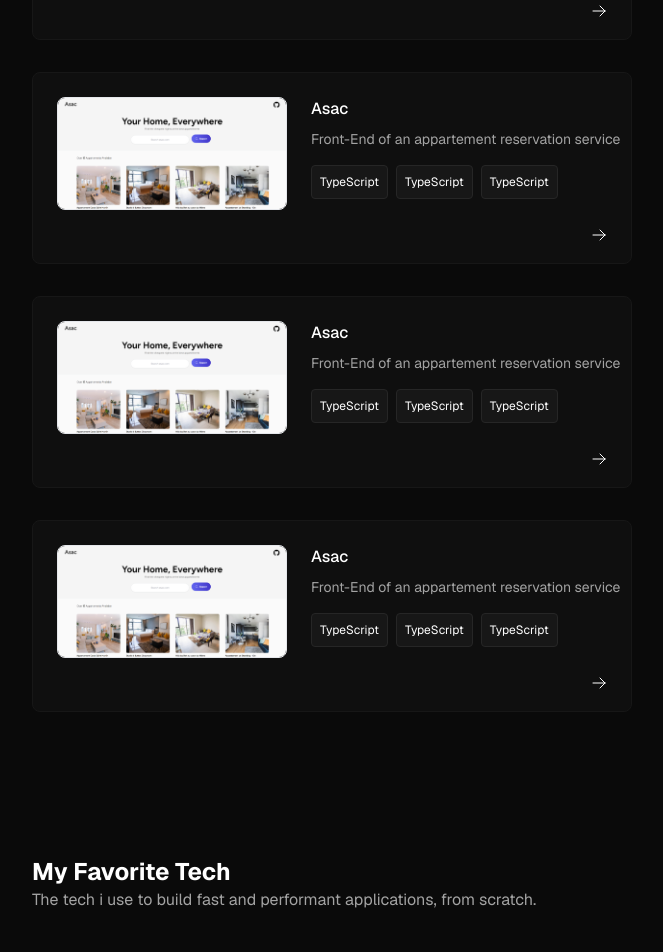
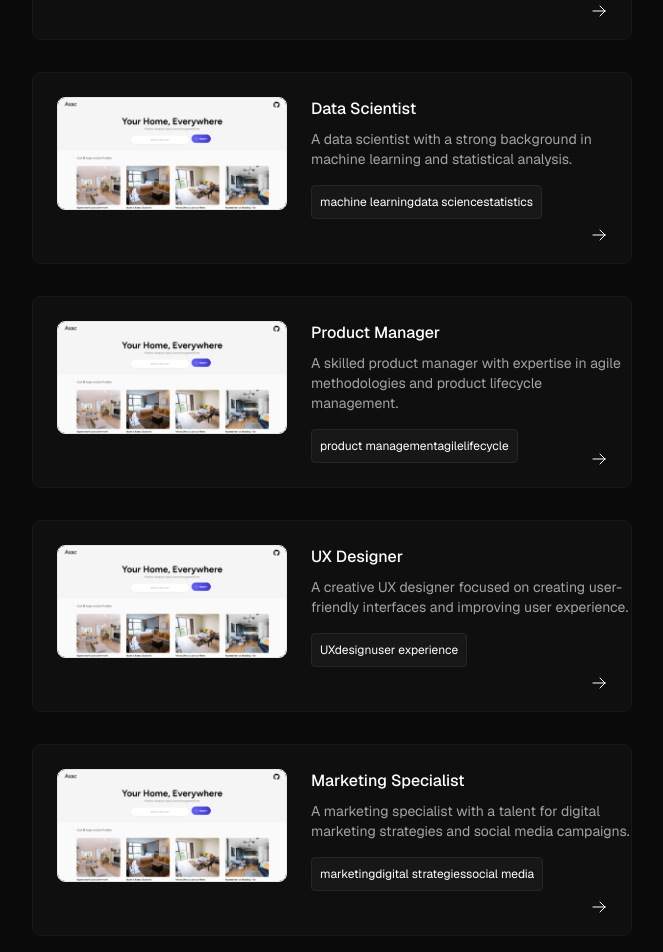
Before and after one commit to zinedinechami/portfolio_next, a Next.js app: page / in a window 1280 px wide. Shown: the part 720-1672 px from the top of the page, without its empty margins (328-991 px from the left). Built offline with nearby package versions, Linux system fonts and the light colour scheme.

Commit message:
created json for projects and mapped in the projects section, created dynamic id route for projects card

```diff
--- /dev/null
+++ b/src/app/products.json
@@ -0,0 +1,42 @@
+[
+  {
+    "id": 1,
+    "title": "Software Engineer",
+    "description": "An experienced software engineer specializing in full-stack development and cloud computing.",
+    "tags": ["full-stack", "cloud", "software engineering"],
+    "img": "https://example.com/images/alice.jpg",
+    "blog_post": "https://example.com/blog/alice"
+  },
+  {
+    "id": 2,
+    "title": "Data Scientist",
+    "description": "A data scientist with a strong background in machine learning and statistical analysis.",
+    "tags": ["machine learning", "data science", "statistics"],
+    "img": "https://example.com/images/bob.jpg",
+    "blog_post": "https://example.com/blog/bob"
+  },
+  {
+    "id": 3,
+    "title": "Product Manager",
+    "description": "A skilled product manager with expertise in agile methodologies and product lifecycle management.",
+    "tags": ["product management", "agile", "lifecycle"],
+    "img": "https://example.com/images/carol.jpg",
+    "blog_post": "https://example.com/blog/carol"
+  },
+  {
+    "id": 4,
+    "title": "UX Designer",
+    "description": "A creative UX designer focused on creating user-friendly interfaces and improving user experience.",
+    "tags": ["UX", "design", "user experience"],
+    "img": "https://example.com/images/david.jpg",
+    "blog_post": "https://example.com/blog/david"
+  },
+  {
+    "id": 5,
+    "title": "Marketing Specialist",
+    "description": "A marketing specialist with a talent for digital marketing strategies and social media campaigns.",
+    "tags": ["marketing", "digital strategies", "social media"],
+    "img": "https://example.com/images/eve.jpg",
+    "blog_post": "https://example.com/blog/eve"
+  }
+]
--- /dev/null
+++ b/src/app/projects/[projectsId]/page.tsx
@@ -0,0 +1,9 @@
+export default function Project() {
+  return (
+    <>
+      <body>
+        <div className="text-yellow-500">test</div>
+      </body>
+    </>
+  );
+}
--- a/src/app/projects/asac/page.tsx
+++ /dev/null
@@ -1,7 +0,0 @@
-export default function Asac() {
-  return (
-    <>
-      <div className="text-blue-900">Asac Page</div>
-    </>
-  );
-}
--- a/src/app/sections/projects.tsx
+++ b/src/app/sections/projects.tsx
@@ -1,4 +1,6 @@
-import ProjectCard from "../componenets/project_card";
+import projects_database from "../products.json";
+import Image from "next/image";
+import asac from "../assets/asac.png";
 
 // todo: create map for projects
 
@@ -10,12 +12,56 @@ export default function Projects() {
         <h2 className=" text-neutral-400">
           All my side projects that I built and designed.{" "}
         </h2>
-        <a href="projects/asac">
-          <ProjectCard />
-        </a>
-        <ProjectCard />
-        <ProjectCard />
-        <ProjectCard />
+
+        {projects_database.map((data) => {
+          return (
+            <>
+              <a href={"/projects/" + data.id}>
+                <article className="w-full h-48  my-8 rounded-lg border bg-neutral-900/40 hover:bg-neutral-900/80  transition-colors border-neutral-900 cursor-pointer relative">
+                  <div className="flex">
+                    <div className="pt-6 mx-6 ">
+                      <Image
+                        src={asac}
+                        width={300}
+                        height={320}
+                        quality={100}
+                        alt={data.title}
+                        className="rounded-lg border"
+                      />
+                    </div>
+                    <svg
+                      xmlns="http://www.w3.org/2000/svg"
+                      fill="none"
+                      viewBox="0 0 24 24"
+                      strokeWidth={1.5}
+                      stroke="currentColor"
+                      className="w-4 h-6 mr-2 absolute right-4 bottom-4"
+                    >
+                      <path
+                        strokeLinecap="round"
+                        strokeLinejoin="round"
+                        d="M13.5 4.5 21 12m0 0-7.5 7.5M21 12H3"
+                      />
+                    </svg>
+
+                    <div className="pt-6">
+                      <h1 className=" font-medium pb-2">{data.title} </h1>
+
+                      <p className="w-80 text-neutral-400 text-sm mb-2">
+                        {data.description}
+                      </p>
+                      <div className="flex pt-2">
+                        <article className="text-xs p-2 bg-neutral-900 border border-neutral-800 rounded mr-2">
+                          {data.tags}
+                        </article>
+                      </div>
+                    </div>
+                  </div>
+                </article>
+              </a>
+            </>
+          );
+        })}
       </section>
     </>
   );
```
Also changed, not shown: src/app/projects/page.tsx (added).
